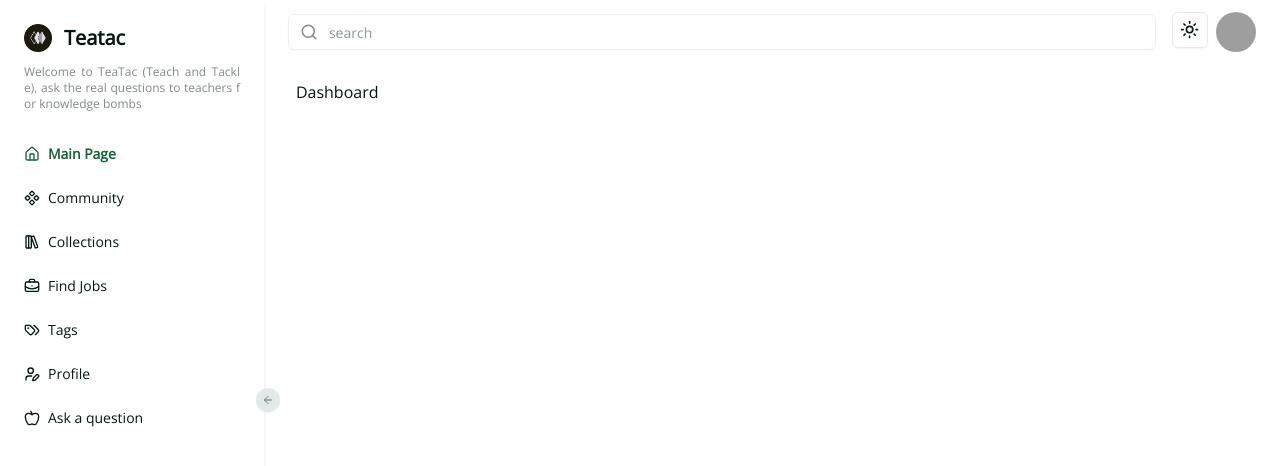
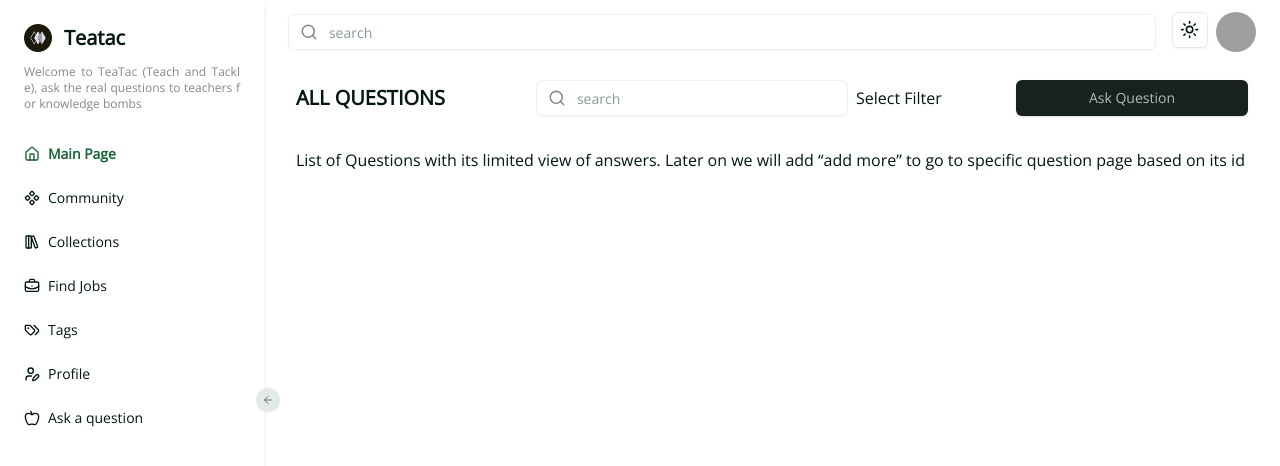
Before and after one commit to dominicpam89/showcase-04-hiremeplease, a Next.js app: page /u in a window 1280 px wide. Shown: the top 466 px of the page. Built offline with nearby package versions, Linux system fonts and the light colour scheme; no server answers; grey boxes are pictures that could not be loaded.

Commit message:
establish basic page-u components ui

```diff
--- a/app/u/page.tsx
+++ b/app/u/page.tsx
@@ -1,7 +1,11 @@
+import DashboardContent from "@/components/page-u/dashboard-content";
+import DashboardHeader from "@/components/page-u/dashboard-header";
+
 export default function Page() {
 	return (
-		<div aria-label="dashboard">
-			<h2>Dashboard</h2>
-		</div>
+		<>
+			<DashboardHeader />
+			<DashboardContent />
+		</>
 	);
 }
--- /dev/null
+++ b/components/page-u/dashboard-content.tsx
@@ -0,0 +1,11 @@
+export default function DashboardContent() {
+	return (
+		<div aria-label="dashboard-content" className="mt-8">
+			<div>
+				List of Questions with its limited view of answers. Later on we will
+				add &ldquo;add more&rdquo; to go to specific question page based on
+				its id
+			</div>
+		</div>
+	);
+}
--- /dev/null
+++ b/components/page-u/dashboard-header.tsx
@@ -0,0 +1,43 @@
+import { Button } from "@/components/ui/button";
+import { cn } from "@/lib/utils";
+import SearchBarUI from "@/components/ui-custom/search-bar";
+
+export default function DashboardHeader() {
+	return (
+		<div
+			aria-label="dashboard-header"
+			className={cn("w-full grid grid-cols-4 gap-2 items-center", "order-1")}
+		>
+			<h2
+				aria-label="header-title"
+				className={cn(
+					"w-full font-black text-xl uppercase",
+					"col-span-3",
+					"lg:col-span-1"
+				)}
+			>
+				All Questions
+			</h2>
+			<Button className={cn("order-2 col-span-1", "lg:order-3")}>
+				Ask Question
+			</Button>
+			<div
+				aria-label="dashboard-navbar"
+				className={cn(
+					"mt-4",
+					"lg:mt-0",
+					"grid grid-cols-3 gap-2 items-center",
+					"order-3 col-span-4",
+					"lg:order-2 lg:col-span-2"
+				)}
+			>
+				<div aria-label="search-bar-container" className={cn("col-span-2")}>
+					<SearchBarUI />
+				</div>
+				<div aria-label="filter-container" className={cn("col-span-1")}>
+					Select Filter
+				</div>
+			</div>
+		</div>
+	);
+}
```
